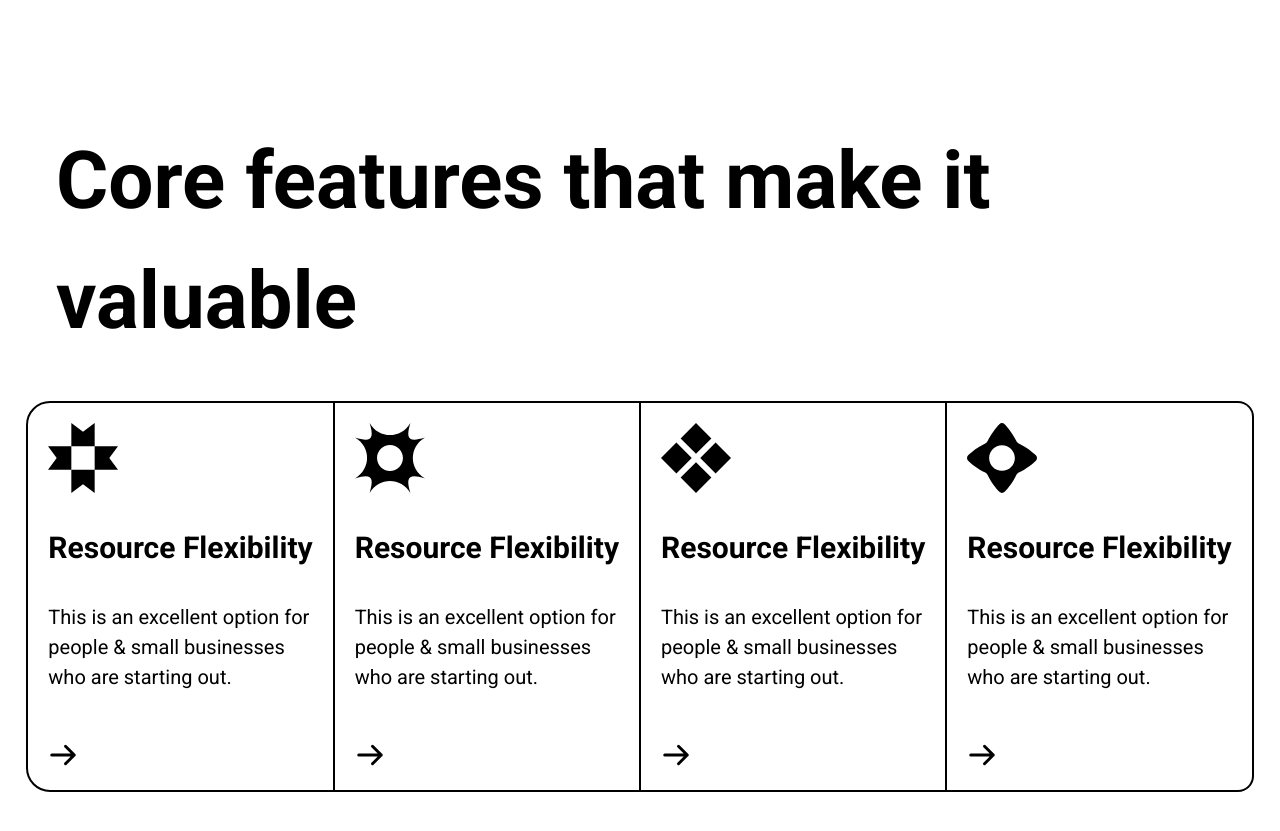
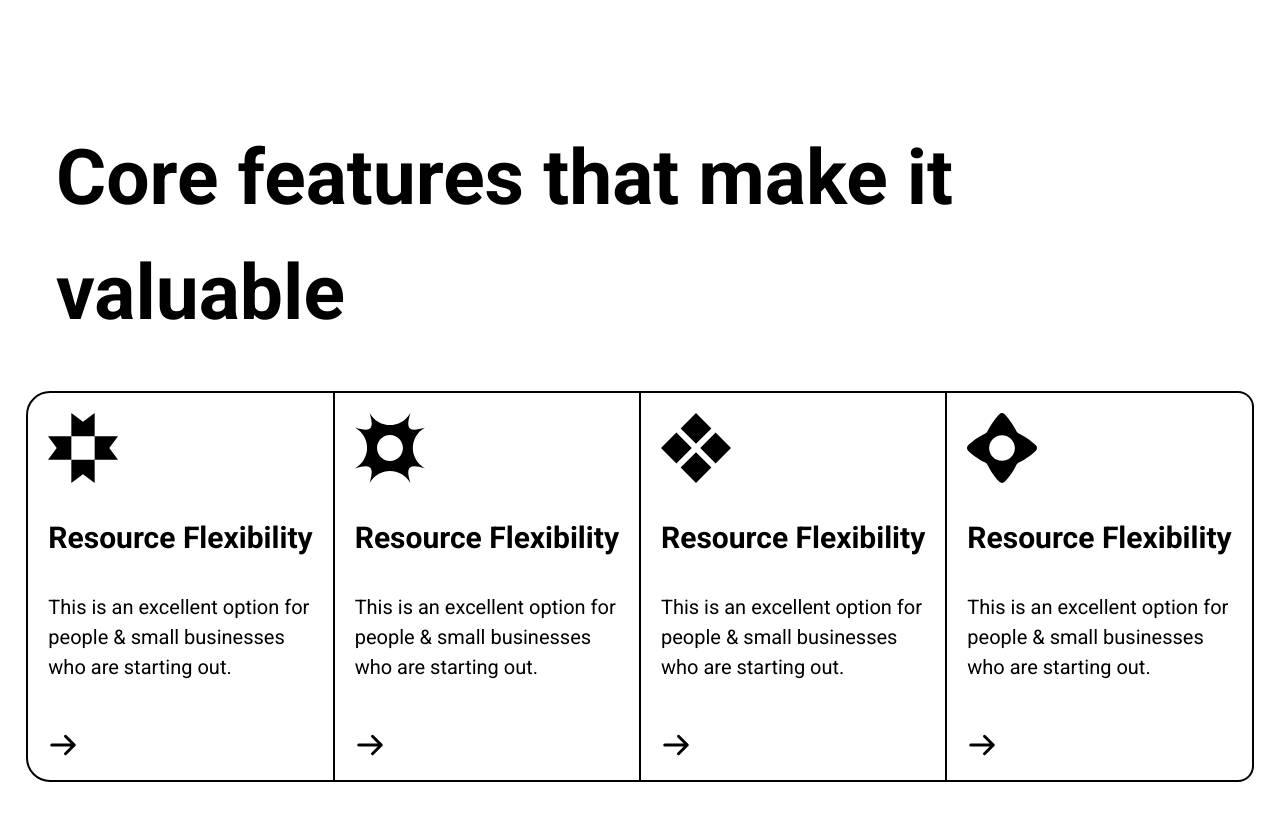
Before and after one commit to jack20492/bc75_group_6_capstone_tailwind_homepage_2, a website: page src/index.html in a window 1280 px wide. Shown: the part 1723-2554 px from the top of the page. Drawn offline with nearby package versions, Linux system fonts and the light colour scheme; a script that the page names is missing.

Commit message:
Update index.html

```diff
--- a/src/index.html
+++ b/src/index.html
@@ -377,7 +377,7 @@
     <section class="core-features">
       <div class="master-container">
         <div data-aos="fade-up" class="core-features-info">
-          <h2>Core features that make it valuable</h2>
+          <h2 style="font-size:6vw">Core features that make it valuable</h2>
         </div>
         <!-- Table -->
         <div data-aos="fade-up" class="features-table">
```
